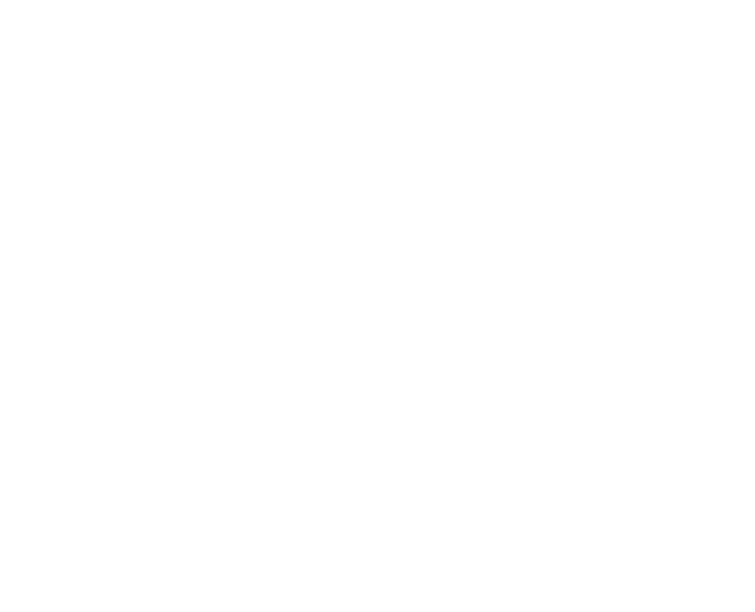
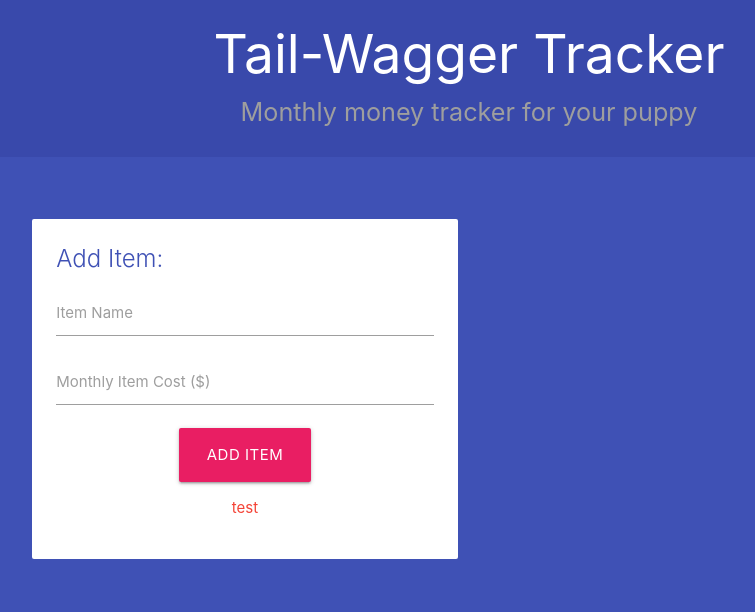
Before and after one commit to silasgroskreutz/d3_tailwagger_tracker, a plain HTML site: page index.html in a window 1280 px wide. Shown: the whole page, without its empty margins (171-926 px from the left). Drawn offline with nearby package versions, Linux system fonts and the light colour scheme.

Commit message:
Basic Html / CSS styling complete

```diff
--- a/index.html
+++ b/index.html
@@ -3,11 +3,59 @@
   <head>
     <meta charset="UTF-8" />
     <meta name="viewport" content="width=device-width, initial-scale=1.0" />
+    <!-- Compiled and minified CSS -->
+    <link
+      rel="stylesheet"
+      href="https://cdnjs.cloudflare.com/ajax/libs/materialize/1.0.0/css/materialize.min.css"
+    />
     <title>Tail-Wagger Tracking</title>
+    <style>
+        h2, p{
+            margin: 10px 0;
+        }
+        header{
+            margin-bottom: 40px;
+        }
+    </style>
   </head>
-  <body>
+  <body class="indigo">
+    <header class="indigo darken-1 section">
+      <h2 class="center white-text">Tail-Wagger Tracker</h2>
+      <p class="flow-text grey-text center text-lightn-2">
+        Monthly money tracker for your puppy
+      </p>
+    </header>
+
+    <div class="container section">
+      <div class="row">
+        <div class="col s12 m6">
+          <form class="card z-depth-0">
+              <div class="card-content">
+            <span class="card-title indigo-text">Add Item:</span>
+            <div class="input-field">
+              <input type="text" id="name" />
+              <label for="name">Item Name</label>
+            </div>
+            <div class="input-field">
+              <input type="text" id="cost" />
+              <label for="name">Monthly Item Cost ($)</label>
+            </div>
+            <div class="input-field center">
+              <button class="btn-large pink white-text">Add Item</button>
+            </div>
+            <div class="input-field center">
+              <p class="red-text" id="error">test</p>
+            </div>
+          </form>
+        </div>
+        </div>
+        <div class="col s12 m5 push-m1"><div class="canvas"></div></div>
+      </div>
+    </div>
     <script src="https://d3js.org/d3.v5.js"></script>
     <script src="index.js"></script>
     <script src="graph.js"></script>
+    <!-- Compiled and minified JavaScript -->
+    <script src="https://cdnjs.cloudflare.com/ajax/libs/materialize/1.0.0/js/materialize.min.js"></script>
   </body>
 </html>
```
